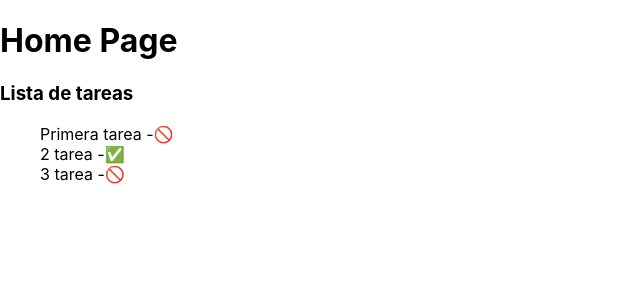
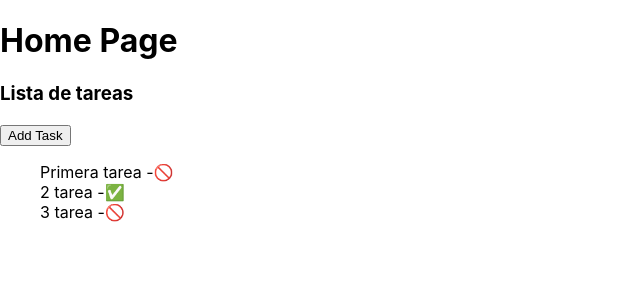
Before and after one commit to dvidaillet/tareas, a React (Create React App) app: page / in a window 1280 px wide. Shown: the top 300 px of the page, without its empty margins (0-640 px from the left). Built offline with nearby package versions, Linux system fonts and the light colour scheme.

Commit message:
add taskFOrm to taskList compoenent

```diff
--- a/src/modules/task/components/task-form/TaskForm.jsx
+++ b/src/modules/task/components/task-form/TaskForm.jsx
@@ -1,24 +1,26 @@
-import React, { useState } from 'react';
+import React, { useState, useContext } from "react";
+import { TaskContext } from "../../context/taskContext";
 
-function TaskForm({ addTask }) {
+export const TaskForm = () => {
+  const { addTask } = useContext(TaskContext);
   const [task, setTask] = useState({
-    name: '',
-    description: '',
-    completed: false
+    name: "",
+    description: "",
+    completed: false,
   });
 
   const handleChange = (e) => {
     const { name, value, type, checked } = e.target;
-    setTask({
+    addTask({
       ...task,
-      [name]: type === 'checkbox' ? checked : value
+      [name]: type === "checkbox" ? checked : value,
     });
   };
 
   const handleSubmit = (e) => {
     e.preventDefault();
     addTask(task);
-    setTask({ name: '', description: '', completed: false }); // Reset form
+    setTask({ name: "", description: "", completed: false }); // Reset form
   };
 
   return (
@@ -56,6 +58,4 @@ function TaskForm({ addTask }) {
       <button type="submit">Agregar Tarea</button>
     </form>
   );
-}
-
-export default TaskForm;
+};
--- a/src/modules/task/components/task-list/TaskList.jsx
+++ b/src/modules/task/components/task-list/TaskList.jsx
@@ -1,13 +1,22 @@
-import React, { useContext } from "react";
-import { TaskContext } from '../../context/taskContext';
+import React, { useContext, useState } from "react";
+import { TaskContext } from "../../context/taskContext";
+import { TaskForm } from "../task-form/TaskForm";
 
 export const TaskList = () => {
-  const { tasks, removeTask, updateTask } = useContext(TaskContext);
-  console.log("🚀 - TaskList - tasks:", tasks)
+  const { tasks } = useContext(TaskContext);
+  const [formActive, setFormActive] = useState(false);
+
+  const handleAddTask = () => setFormActive(true);
 
   return (
-    <div>
+    <>
       <h3>Lista de tareas</h3>
+      {!formActive && (
+        <button onClick={handleAddTask} disabled={formActive}>
+          Add Task
+        </button>
+      )}
+      {formActive && <TaskForm />}
       <ol>
         {tasks.map((iten, index) => (
           <div key={index}>
@@ -15,6 +24,6 @@ export const TaskList = () => {
           </div>
         ))}
       </ol>
-    </div>
+    </>
   );
 };
```
